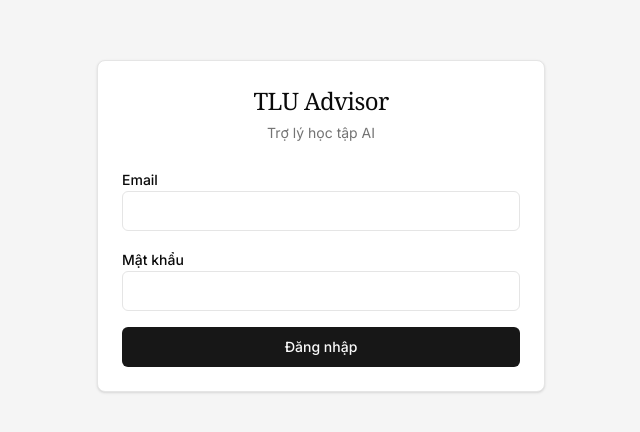
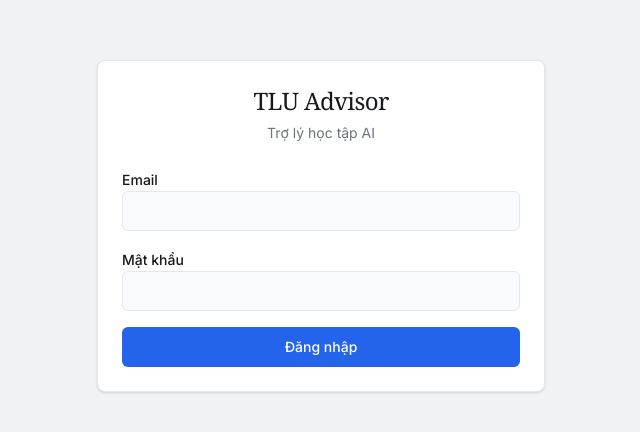
Before and after one commit to tammuahe/TLU_advisor, a React (Vite) app in the folder frontend/: page /login in a window 1280 px wide. Shown: the part 174-606 px from the top of the page, without its empty margins (319-959 px from the left). Built offline with nearby package versions, Linux system fonts and the light colour scheme.

Commit message:
style(frontend): redesign colour system — academic blue palette

```diff
--- a/frontend/src/components/ChatBubble.tsx
+++ b/frontend/src/components/ChatBubble.tsx
@@ -14,7 +14,7 @@ export default function ChatBubble({ message }: Props) {
         className={`max-w-[75%] rounded-2xl px-4 py-3 text-sm leading-relaxed ${
           isUser
             ? "bg-primary text-primary-foreground rounded-br-md"
-            : "bg-muted text-foreground rounded-bl-md prose prose-sm dark:prose-invert"
+            : "bg-muted text-foreground rounded-bl-md prose prose-sm"
         }`}
       >
         {isUser ? (
--- a/frontend/src/components/SourcePanel.tsx
+++ b/frontend/src/components/SourcePanel.tsx
@@ -10,7 +10,7 @@ export default function SourcePanel({ sources }: Props) {
   return (
     <div className="flex justify-start">
       <div className="max-w-[75%] w-full">
-        <div className="mt-2 rounded-lg border border-border bg-card px-4 py-3">
+        <div className="mt-2 rounded-lg border-l-2 border-primary bg-card px-4 py-3 shadow-sm">
           <p className="text-xs font-medium text-muted-foreground mb-2">
             Nguồn tham khảo
           </p>
@@ -21,7 +21,7 @@ export default function SourcePanel({ sources }: Props) {
                   href={url}
                   target="_blank"
                   rel="noopener noreferrer"
-                  className="inline-flex items-center gap-1.5 text-xs text-muted-foreground hover:text-foreground transition-colors break-all"
+                  className="inline-flex items-center gap-1.5 text-xs text-primary hover:underline transition-colors break-all"
                 >
                   <ExternalLink className="h-3 w-3 shrink-0" />
                   {url}
--- a/frontend/src/index.css
+++ b/frontend/src/index.css
@@ -33,26 +33,26 @@
 }
 
 :root {
-  --background: hsl(0 0% 100%);
-  --foreground: hsl(0 0% 3.9%);
+  --background: hsl(220 20% 98%);
+  --foreground: hsl(220 10% 10%);
   --card: hsl(0 0% 100%);
-  --card-foreground: hsl(0 0% 3.9%);
+  --card-foreground: hsl(220 10% 10%);
   --popover: hsl(0 0% 100%);
-  --popover-foreground: hsl(0 0% 3.9%);
-  --primary: hsl(0 0% 9%);
-  --primary-foreground: hsl(0 0% 98%);
-  --secondary: hsl(0 0% 96.1%);
-  --secondary-foreground: hsl(0 0% 9%);
-  --muted: hsl(0 0% 96.1%);
-  --muted-foreground: hsl(0 0% 45.1%);
-  --accent: hsl(0 0% 96.1%);
-  --accent-foreground: hsl(0 0% 9%);
-  --destructive: hsl(0 84.2% 60.2%);
+  --popover-foreground: hsl(220 10% 10%);
+  --primary: hsl(221 83% 53%);
+  --primary-foreground: hsl(0 0% 100%);
+  --secondary: hsl(220 14% 96%);
+  --secondary-foreground: hsl(220 10% 10%);
+  --muted: hsl(220 14% 95%);
+  --muted-foreground: hsl(220 8% 46%);
+  --accent: hsl(221 83% 53%);
+  --accent-foreground: hsl(0 0% 100%);
+  --destructive: hsl(0 84% 60%);
   --destructive-foreground: hsl(0 0% 98%);
-  --border: hsl(0 0% 89.8%);
-  --input: hsl(0 0% 89.8%);
-  --ring: hsl(0 0% 3.9%);
-  --chart-1: hsl(12 76% 61%);
+  --border: hsl(220 13% 91%);
+  --input: hsl(220 13% 91%);
+  --ring: hsl(221 83% 53%);
+  --chart-1: hsl(221 83% 53%);
   --chart-2: hsl(173 58% 39%);
   --chart-3: hsl(197 37% 24%);
   --chart-4: hsl(43 74% 66%);
```
